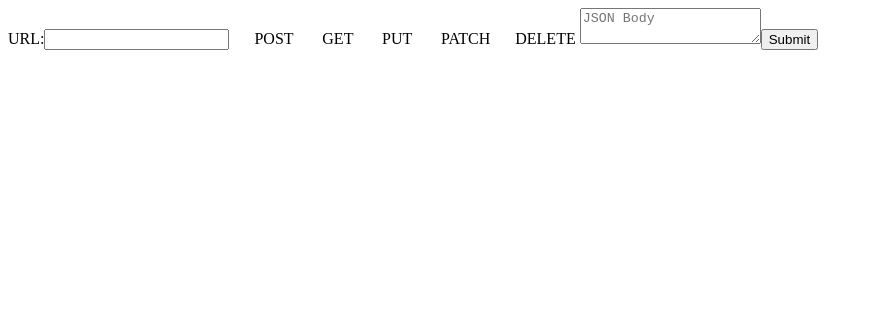
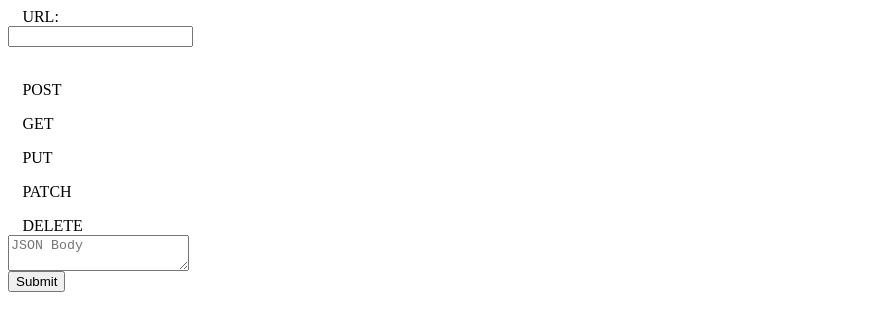
Before and after one commit to dorjepadma/RESTy, a React app: page / in a window 1280 px wide. Shown: the top 330 px of the page, without its empty margins (0-873 px from the left). Built offline with nearby package versions, Linux system fonts and the light colour scheme.

Commit message:
a little touch of css in form

```diff
--- a/src/components/Request/Request.css
+++ b/src/components/Request/Request.css
@@ -1,8 +1,18 @@
 .Request
+  input {
+    display:block;
+  }
+  label {
+    padding: .2rem .4rem;
+    margin: 2rem .5rem;
+    cursor: pointer;
+  }
   input[type="radio"] {
     opacity: 0;
   }
-
+  textarea {
+    display:block;
+  }
   input[type="radio"]:checked + label {
     background-color: tan;
     opacity: 90%;
```
